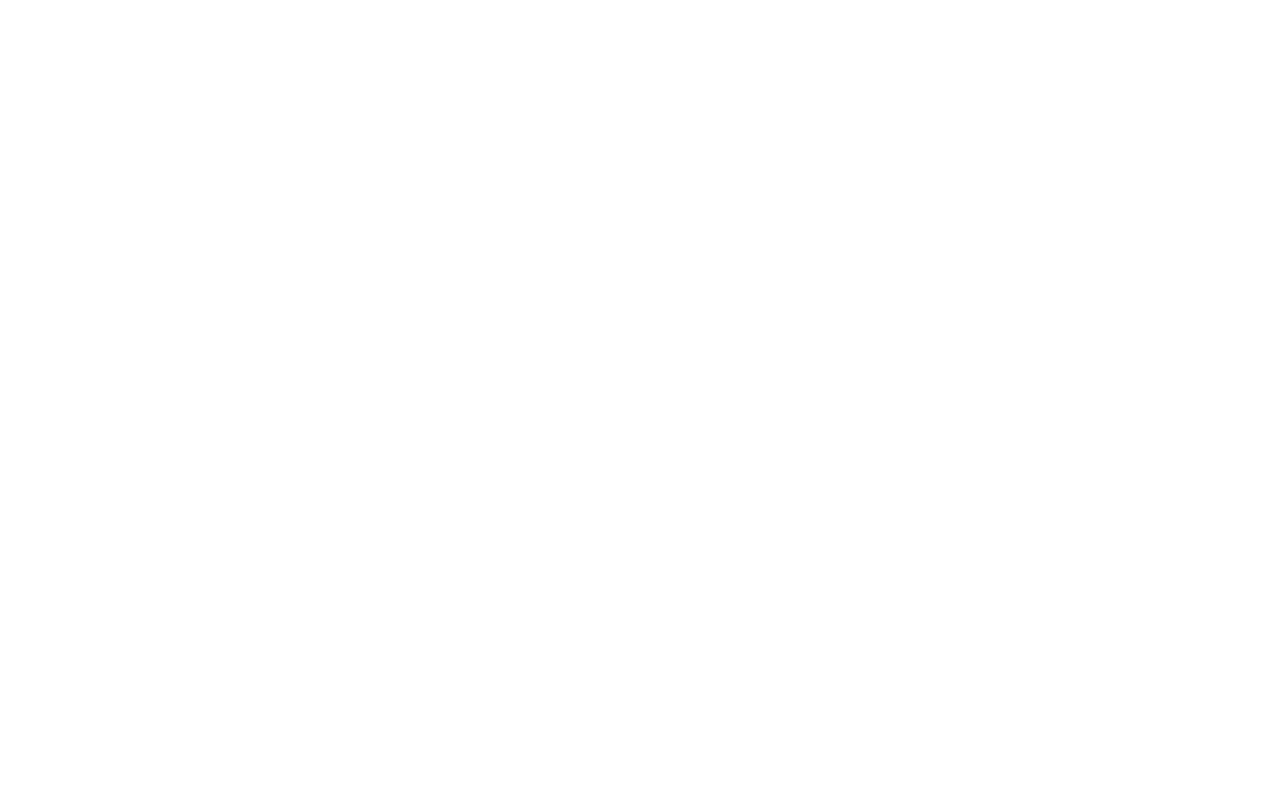
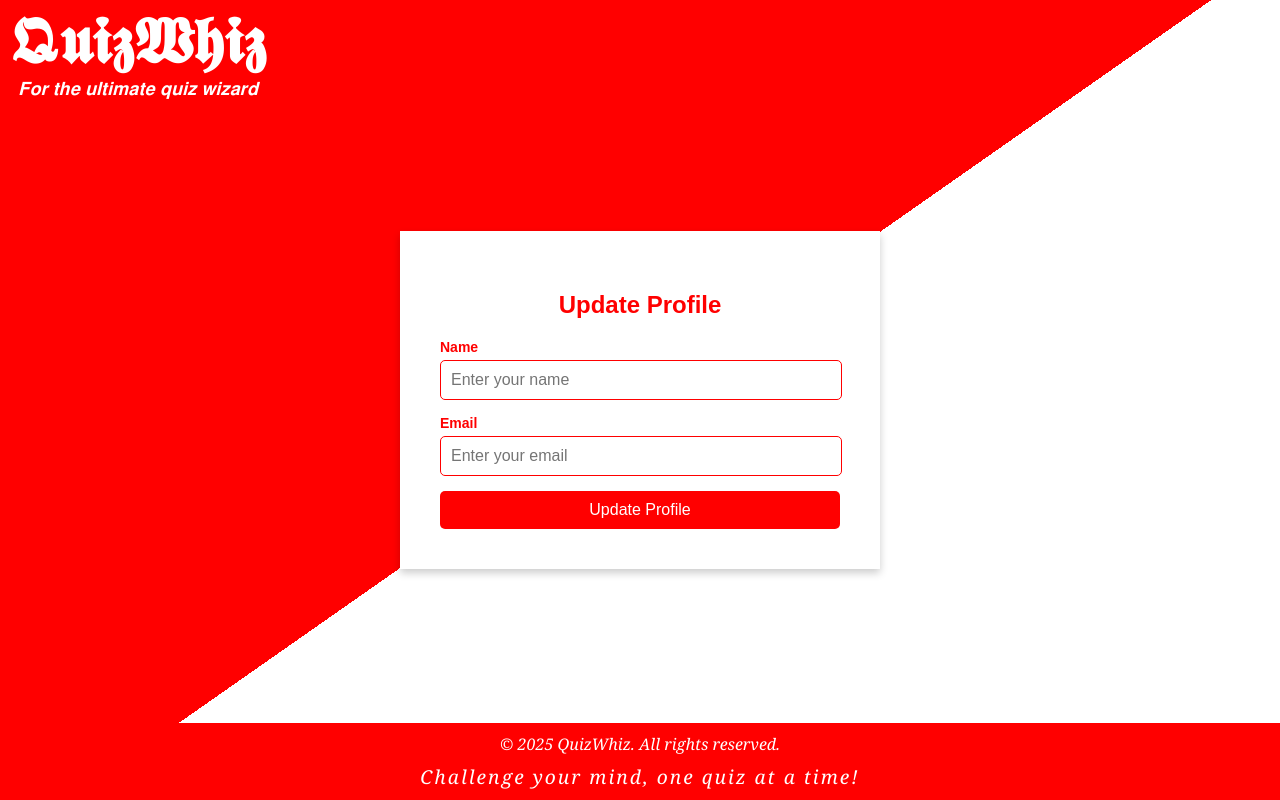
Before and after one commit to AnuragKapoor19/QuizWhiz, a React (Vite) app in the folder frontend/: page /update/profile in a window 1280 px wide. Before the commit this address had no page. Built offline with nearby package versions, Linux system fonts and the light colour scheme.

Commit message:
initial commit

```diff
--- a/frontend/src/App.css
+++ b/frontend/src/App.css
@@ -723,3 +723,94 @@
 .leaderboard-table tr:hover {
     background-color: #f1f1f1;
 }
+
+/*Update Profile Page */
+
+/* General Styling */
+.update-profile-page {
+    font-family: Arial, sans-serif;
+    background-image: linear-gradient(145deg, red 50%, white 50%);
+    display: flex;
+    justify-content: center;
+    align-items: center;
+    height: 100vh;
+    margin: 0;
+}
+
+/* Container */
+.edit-profile-container {
+    background: white;
+    padding: 40px;
+    box-shadow: 0px 4px 8px rgba(0, 0, 0, 0.2);
+    text-align: center;
+    width: 100%;
+    max-width: 400px;
+}
+
+/* Heading */
+h2 {
+    color: red;
+    margin-bottom: 20px;
+}
+
+/* Input Fields */
+.input-group {
+    text-align: left;
+    margin-bottom: 15px;
+}
+
+.input-group label {
+    font-size: 14px;
+    font-weight: bold;
+    color: red;
+    display: block;
+    margin-bottom: 5px;
+}
+
+.input-group input {
+    width: 95%;
+    padding: 10px;
+    border: 1px solid red;
+    border-radius: 5px;
+    font-size: 16px;
+    outline: none;
+}
+
+.input-group input:focus {
+    border-color: darkred;
+}
+
+/* Button */
+.update-btn {
+    background-color: red;
+    width: 100%;
+    color: white;
+    padding: 10px 15px;
+    border: none;
+    border-radius: 5px;
+    font-size: 16px;
+    cursor: pointer;
+    transition: 0.3s;
+}
+
+.update-btn:hover {
+    background-color: darkred;
+}
+
+/* Responsive Design */
+@media (max-width: 480px) {
+    .profile-container {
+        width: 90%;
+        padding: 15px;
+    }
+
+    .input-group input {
+        font-size: 14px;
+        padding: 8px;
+    }
+
+    .update-btn {
+        font-size: 14px;
+        padding: 8px;
+    }
+}
--- a/frontend/src/App.jsx
+++ b/frontend/src/App.jsx
@@ -7,6 +7,7 @@
 import Questions from './pages/Questions';
 import MyProfilePage from './pages/Profile';
 import LeaderboardPage from './pages/LeaderBoard';
+import UpdateProfile from './pages/UpdateProfile';
 
 function App() {
   return (
@@ -19,6 +20,7 @@
           <Route exact path='/quiz' element={<QuizOptions />} />
           <Route exact path='/questions' element={<Questions />} />
           <Route exact path='/profile' element={<MyProfilePage />} />
+          <Route exact path='/update/profile' element={<UpdateProfile />} />
           <Route exact path='/leaderboard' element={<LeaderboardPage />} />
         </Routes>
       </Router>
--- a/frontend/src/pages/Profile.jsx
+++ b/frontend/src/pages/Profile.jsx
@@ -3,9 +3,11 @@
 import Footer from '../components/Footer';
 import { ContextState } from '../ContextApi';
 import Header from '../components/Header';
+import { useNavigate } from 'react-router-dom';
 
 const MyProfilePage = () => {
     const { user } = ContextState();
+    const navigate = useNavigate()
 
     return (
         <div className="profile-page">
@@ -15,7 +17,7 @@
                     <div className="profile-pic"><MdAccountCircle size={100} /></div>
                     <h1 className="username">{user.username}</h1>
                     <p className="email">{user.email}</p>
-                    <p className="joined">Joined: {new Date(user.createdAt).toLocaleDateString('en-US',{year: 'numeric', month: 'long', day: '2-digit'})}</p>
+                    <p className="joined">Joined: {new Date(user.createdAt).toLocaleDateString('en-US', { year: 'numeric', month: 'long', day: '2-digit' })}</p>
                 </div>
                 <div className="profile-stats">
                     <div className="stat">
@@ -32,7 +34,7 @@
                     </div>
                 </div>
                 <div className="profile-actions">
-                    <button className="edit-btn">Edit Profile</button>
+                    <button className="edit-btn" onClick={() => navigate('/update/profile')}>Edit Profile</button>
                 </div>
             </div>
             <Footer />
--- /dev/null
+++ b/frontend/src/pages/UpdateProfile.jsx
@@ -0,0 +1,77 @@
+import React, { useState } from "react";
+import Logo from '../components/Logo';
+import Footer from '../components/Footer';
+import { ContextState } from '../ContextApi';
+import { useNavigate } from 'react-router-dom';
+import axios from 'axios';
+
+const UpdateProfile = () => {
+    const { user } = ContextState();
+    const [credentials, setcredentials] = useState({ name: user.username, email: user.email });
+    const navigate = useNavigate();
+
+    const handleChange = (e) => {
+        setcredentials({ ...credentials, [e.target.name]: e.target.value });
+    };
+
+    const handleSubmit = async (e) => {
+        e.preventDefault();
+        try {
+            const { data } = await axios.put('http://localhost:5000/api/v1/me/update', { username: credentials.name, email: credentials.email }, { 'Content-Type': 'application/json', withCredentials: true });
+
+            if (!data.success) {
+                return console.log(data.message);
+            }
+
+            console.log(data.message);
+            alert("Profile Updated Successfully!");
+            navigate('/');
+
+        } catch (error) {
+            console.log(error.message);
+        }
+    };
+
+    return (
+        <>
+            <Logo />
+            <div className="update-profile-page">
+                <div className="edit-profile-container">
+                    <h2>Update Profile</h2>
+                    <form onSubmit={handleSubmit}>
+                        <div className="input-group">
+                            <label>Name</label>
+                            <input
+                                type="text"
+                                name="name"
+                                value={credentials.name}
+                                onChange={handleChange}
+                                placeholder="Enter your name"
+                                required
+                            />
+                        </div>
+
+                        <div className="input-group">
+                            <label>Email</label>
+                            <input
+                                type="email"
+                                name="email"
+                                value={credentials.email}
+                                onChange={handleChange}
+                                placeholder="Enter your email"
+                                required
+                            />
+                        </div>
+
+                        <button type="submit" className="update-btn">
+                            Update Profile
+                        </button>
+                    </form>
+                </div>
+            </div>
+            <Footer />
+        </>
+    );
+};
+
+export default UpdateProfile;
```
Also changed, not shown: 2 other files (tests, documents, lock files or other folders).
